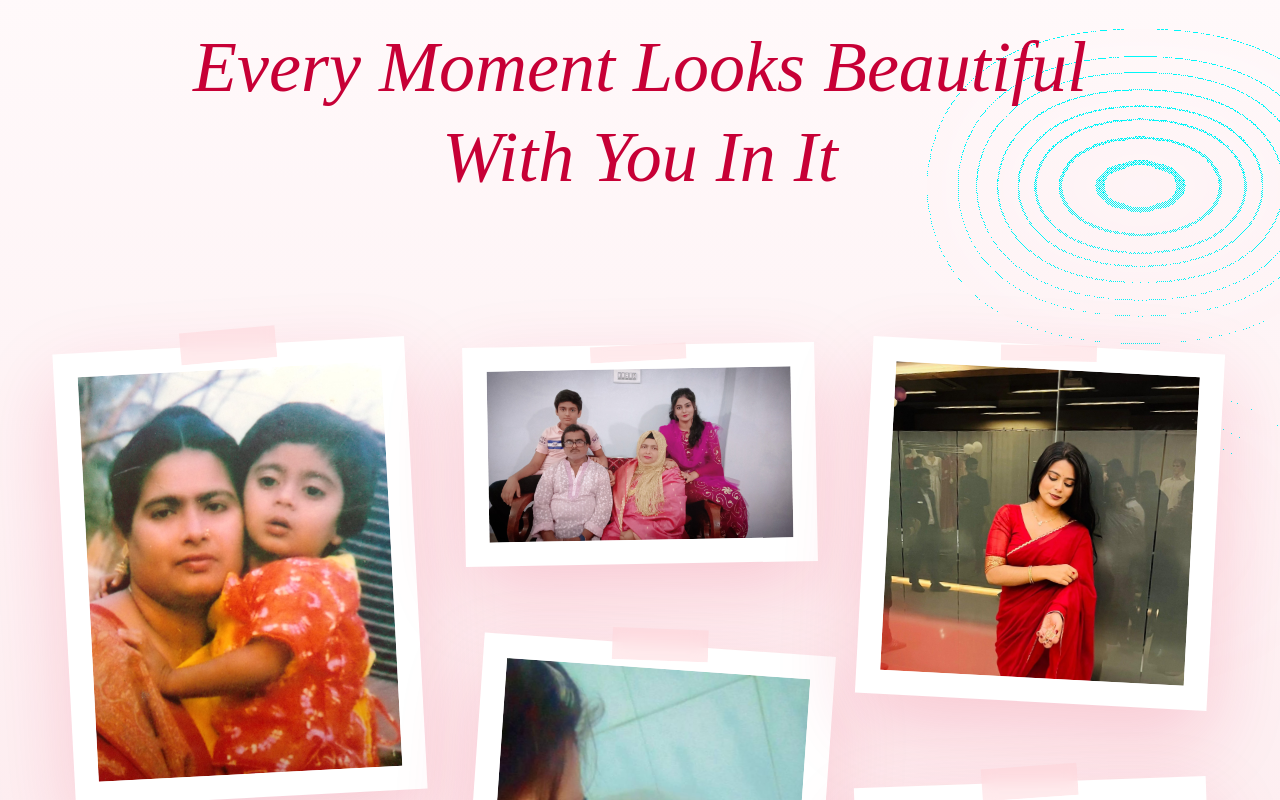
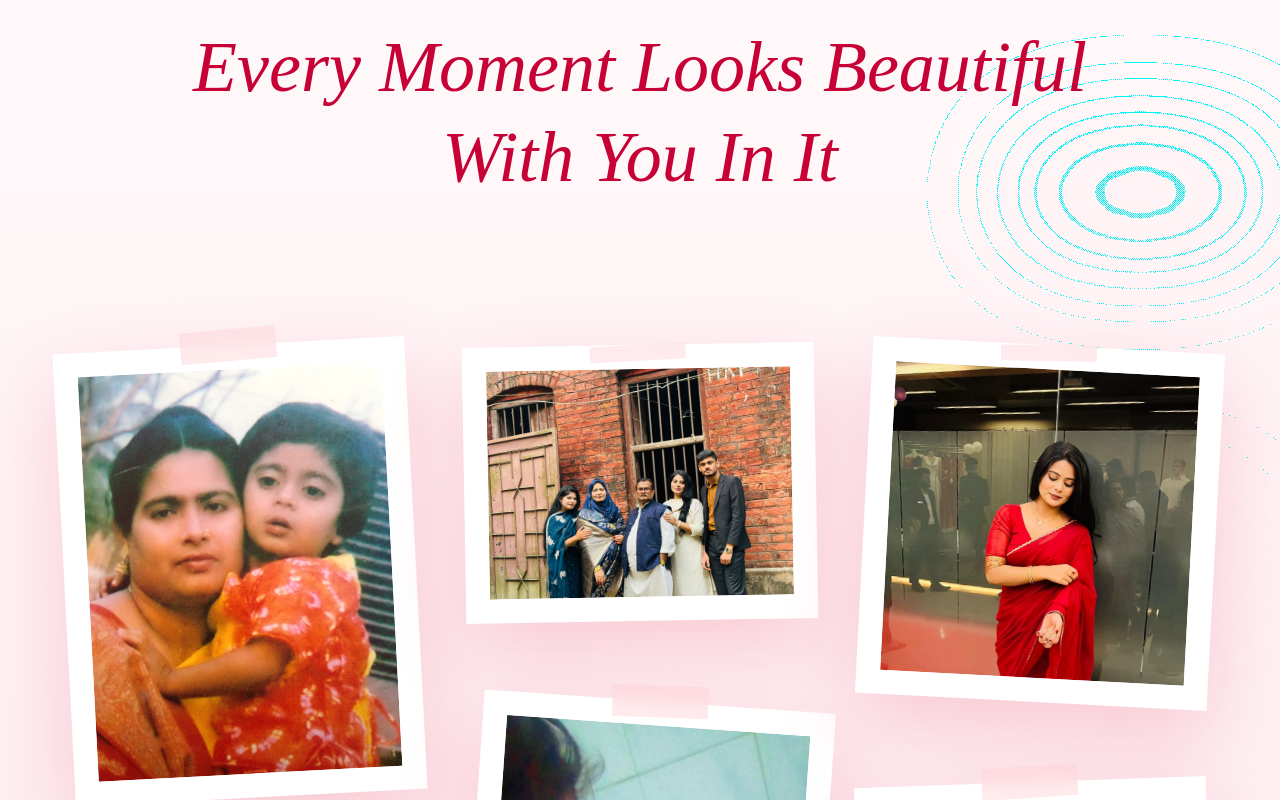
Before and after one commit to shihab252/B_w, a React (Vite) app in the folder birthday-site/: page / in a window 1280 px wide. Shown: the part 1135-1935 px from the top of the page. Built offline with nearby package versions, Linux system fonts and the light colour scheme.

Commit message:
new update on timeline

```diff
--- a/birthday-site/src/components/Timeline.jsx
+++ b/birthday-site/src/components/Timeline.jsx
@@ -4,7 +4,7 @@ import { useRef } from "react";
 const memories = [
   { src: "/images/timeline/she_with_her_mother_whenshewassmall_maybe2yearsold.jpg", tilt: -3 },
   { src: "/images/timeline/school_her.jpeg", tilt: 2 },
-  { src: "/images/timeline/on_her_parents_27thannuversary_in2021_june 8th.jpg", tilt: -1 },
+  { src: "/images/timeline/family.jpeg", tilt: -1 },
   { src: "/images/timeline/ayat(nickname_pakhi)_her_bigsistersdaughter_herheart.jpg", tilt: 4 },
   { src: "/images/timeline/n3.jpeg", tilt: -2 },
   { src: "/images/timeline/n1.jpg", tilt: 3 },
```
Also changed, not shown: birthday-site/public/images/timeline/baby1.jpg (deleted), birthday-site/public/images/timeline/family.jpeg (added).
